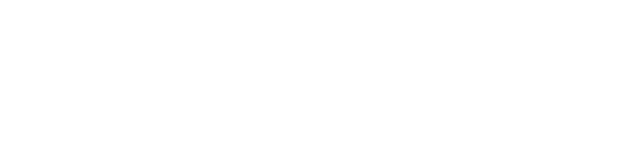
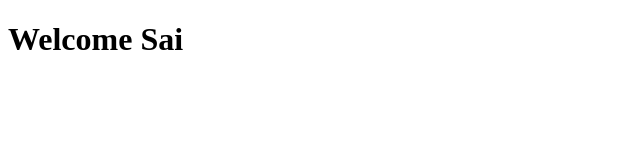
Before and after one commit to saikrishs/js-course, a plain HTML site: page index.html in a window 1280 px wide. Shown: the whole page, without its empty margins (0-640 px from the left). Drawn offline with Linux system fonts and the light colour scheme.

Commit message:
Adding home page

```diff
--- a/index.html
+++ b/index.html
@@ -10,5 +10,6 @@
     <script src="basic.js">
 
     </script>
+    <h1>Welcome Sai</h1>
 </body>
 </html>
```
